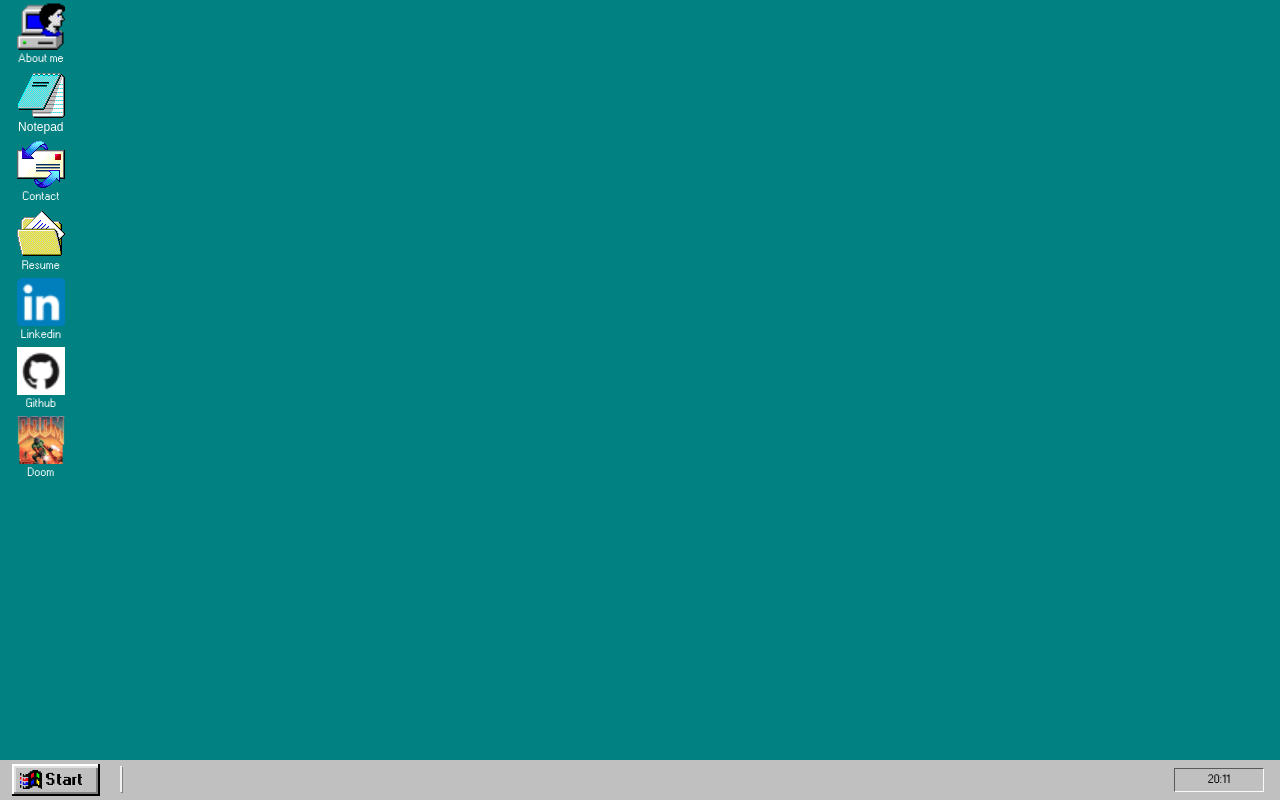
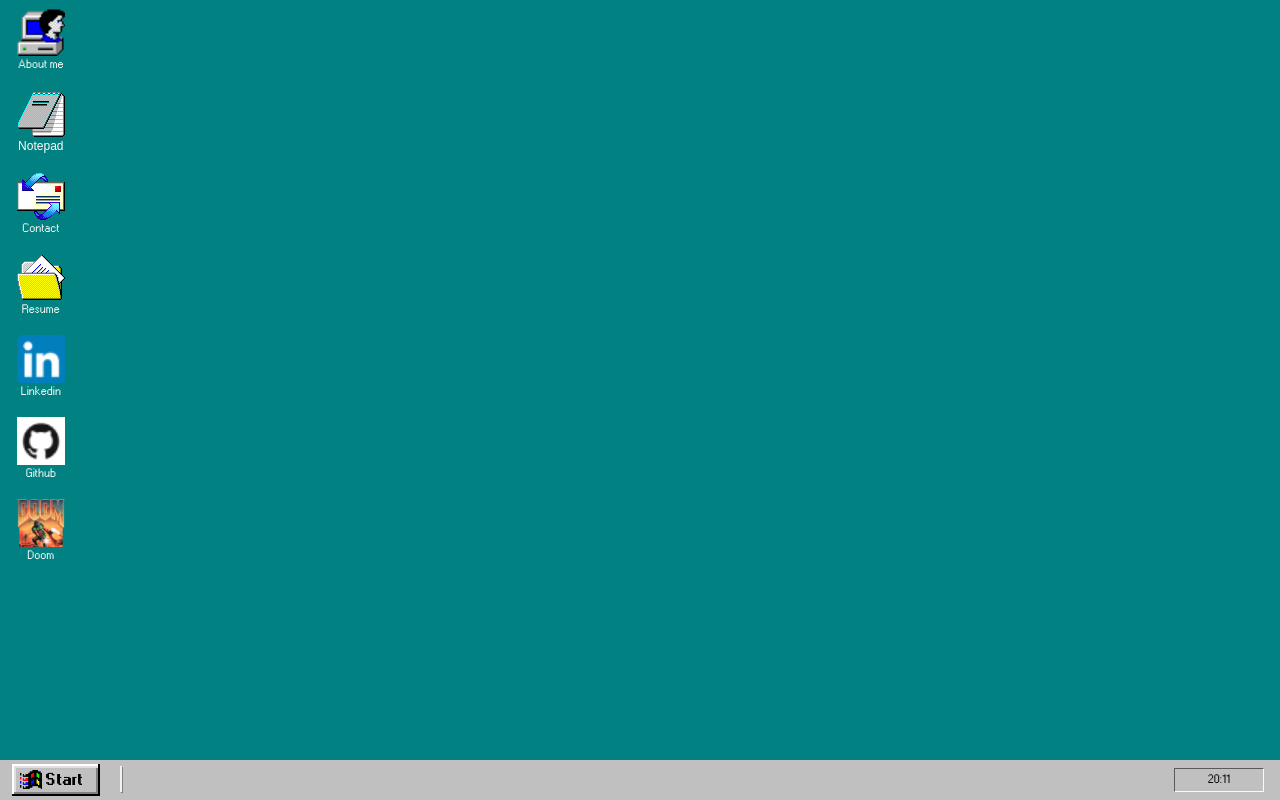
Before and after one commit to Aramendiander/portfolio95, a React (Vite) app: page / in a window 1280 px wide. Built offline with nearby package versions, Linux system fonts and the light colour scheme.

Commit message:
add space to icons

```diff
--- a/src/index.css
+++ b/src/index.css
@@ -492,7 +492,7 @@ body,
   display: flex;
   justify-content: center;
   align-items: center;
-  margin: 0.1rem 1rem;
+  margin: 0.5rem 1rem;
 }
 
 
```
Also changed, not shown: 1 other file (tests, documents, lock files or other folders).
